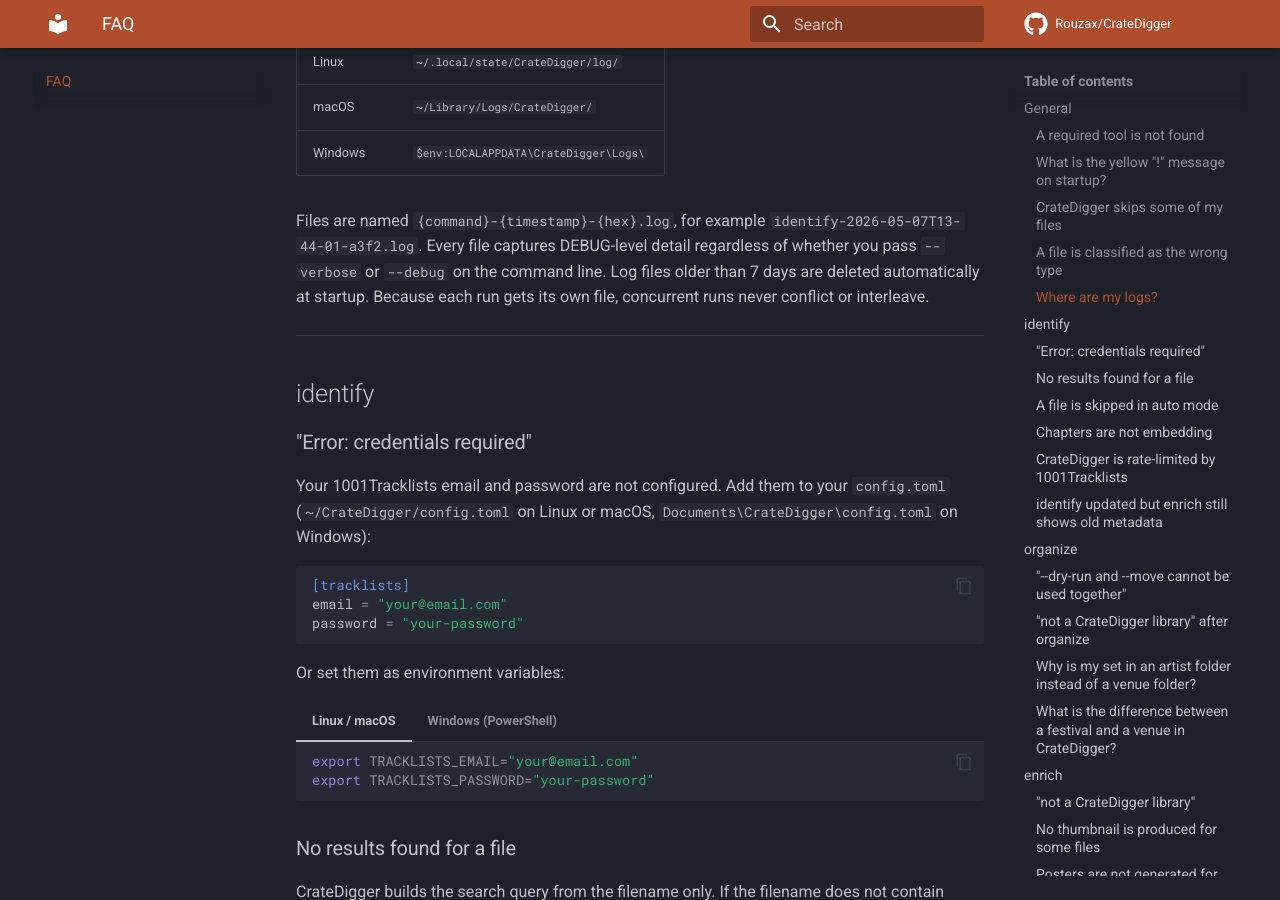
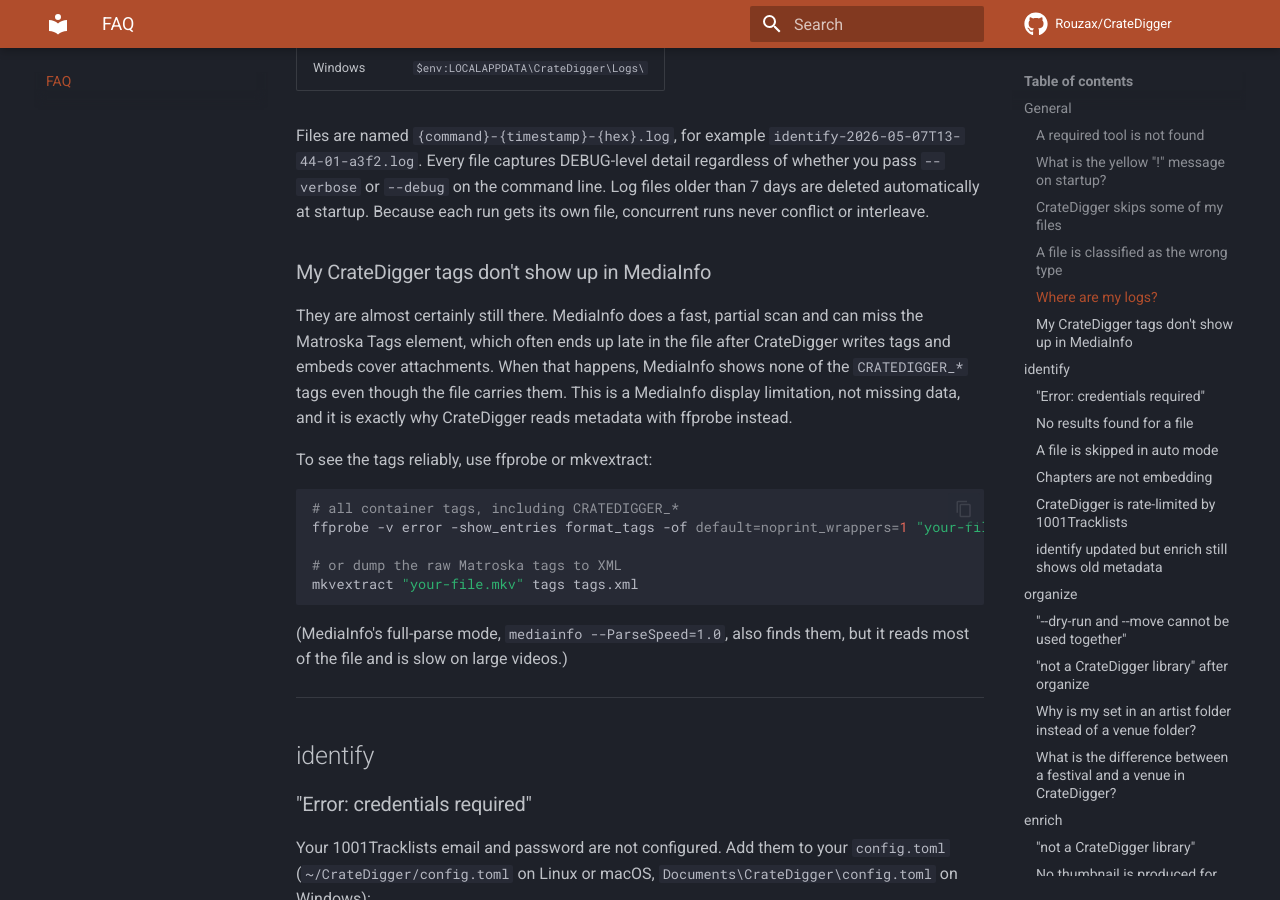
Before and after one commit to Rouzax/CrateDigger, an MkDocs documentation site: the page built from docs/faq.md, in a window 1280 px wide and 900 px high, scrolled down 2160 px. Built offline with MkDocs 1.6.1 and Material for MkDocs 9.7.7, drawn with Linux system fonts in a browser that asks for light colours; comment, search, counter and statistics services are not loaded; some of the changed text lies outside the part shown.

Commit message:
docs: ffprobe reads metadata; MediaInfo no longer required; add MediaInfo tag-visibility troubleshooting note

````diff
--- a/docs/commands/identify.md
+++ b/docs/commands/identify.md
@@ -66,7 +66,7 @@
 "Amsterdam Music Festival" and "EDC" becomes "Electric Daisy Carnival". These expansions
 come from your [festivals.json](../festivals.md) aliases.
 
-The file's actual duration (read from the video stream via MediaInfo) and year (from an
+The file's actual duration (read from the video stream via ffprobe) and year (from an
 embedded date tag if present) are passed separately to help rank results. They are not
 part of the search text.
 
--- a/docs/configuration.md
+++ b/docs/configuration.md
@@ -356,8 +356,7 @@
 
 ```toml
 # [tool_paths]
-# mediainfo = "C:/Program Files/MediaInfo/MediaInfo.exe"
-# ffprobe = ""
+# ffprobe = "C:/Program Files/ffmpeg/bin/ffprobe.exe"
 # mkvextract = ""
 # mkvpropedit = ""
 # mkvmerge = ""
--- a/docs/faq.md
+++ b/docs/faq.md
@@ -70,6 +68,22 @@
 | Windows | `$env:LOCALAPPDATA\CrateDigger\Logs\` |
 
 Files are named `{command}-{timestamp}-{hex}.log`, for example `identify-2026-05-07T13-44-01-a3f2.log`. Every file captures DEBUG-level detail regardless of whether you pass `--verbose` or `--debug` on the command line. Log files older than 7 days are deleted automatically at startup. Because each run gets its own file, concurrent runs never conflict or interleave.
+
+### My CrateDigger tags don't show up in MediaInfo
+
+They are almost certainly still there. MediaInfo does a fast, partial scan and can miss the Matroska Tags element, which often ends up late in the file after CrateDigger writes tags and embeds cover attachments. When that happens, MediaInfo shows none of the `CRATEDIGGER_*` tags even though the file carries them. This is a MediaInfo display limitation, not missing data, and it is exactly why CrateDigger reads metadata with ffprobe instead.
+
+To see the tags reliably, use ffprobe or mkvextract:
+
+```bash
+# all container tags, including CRATEDIGGER_*
+ffprobe -v error -show_entries format_tags -of default=noprint_wrappers=1 "your-file.mkv"
+
+# or dump the raw Matroska tags to XML
+mkvextract "your-file.mkv" tags tags.xml
+```
+
+(MediaInfo's full-parse mode, `mediainfo --ParseSpeed=1.0`, also finds them, but it reads most of the file and is slow on large videos.)
 
 ---
 
--- a/docs/getting-started.md
+++ b/docs/getting-started.md
@@ -17,37 +17,35 @@
 
 ### Required tools
 
-CrateDigger relies on three external programs. Install them before running CrateDigger.
+CrateDigger relies on two external programs. Install them before running CrateDigger.
 
 | Tool | What it does |
 |------|-------------|
-| **MediaInfo** | Reads video and audio file properties (duration, resolution, codec) |
-| **FFmpeg** (includes ffprobe) | Probes media files and extracts thumbnail images |
+| **FFmpeg** (includes ffprobe) | Reads media properties and tags, probes files, and extracts thumbnail images |
 | **MKVToolNix** (mkvpropedit, mkvextract, mkvmerge) | Reads and writes chapters and tags inside MKV video files |
 
 === "Ubuntu / Debian"
 
     ```bash
-    sudo apt install mediainfo ffmpeg mkvtoolnix
+    sudo apt install ffmpeg mkvtoolnix
     ```
 
 === "macOS (Homebrew)"
 
     ```bash
-    brew install media-info ffmpeg mkvtoolnix
+    brew install ffmpeg mkvtoolnix
     ```
 
 === "Windows (Scoop)"
 
     ```powershell
-    scoop install mediainfo ffmpeg mkvtoolnix
+    scoop install ffmpeg mkvtoolnix
     ```
 
 === "Windows (manual)"
 
     Download and install each tool, then add their directories to your system PATH:
 
-    - [MediaInfo](https://mediaarea.net/en/MediaInfo/Download)
     - [FFmpeg](https://ffmpeg.org/download.html)
     - [MKVToolNix](https://mkvtoolnix.download/downloads.html)
 
````
Also changed, not shown: other parts of docs/faq.md (+1 -3 lines).
